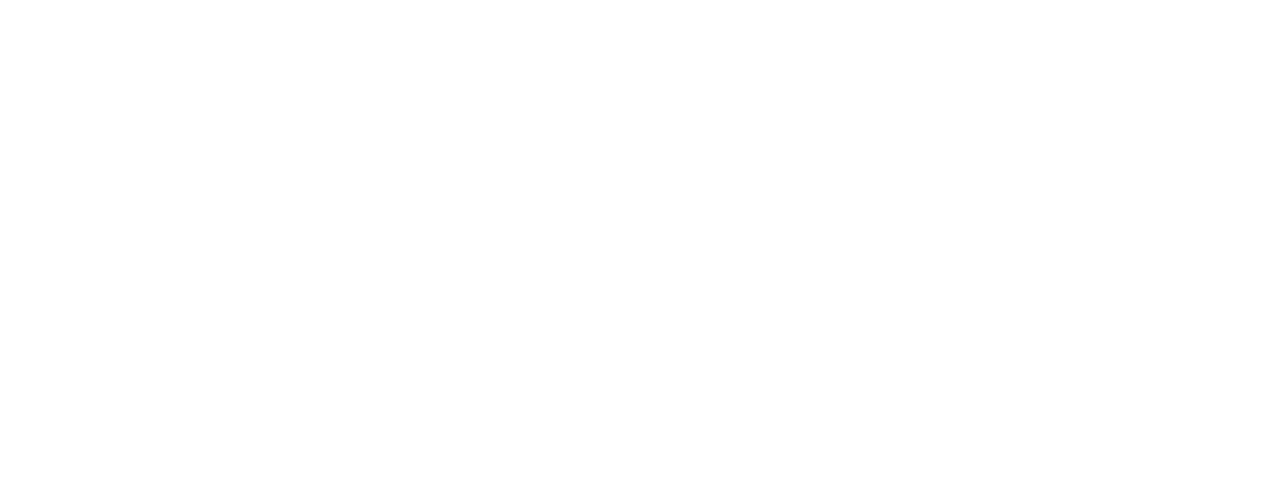
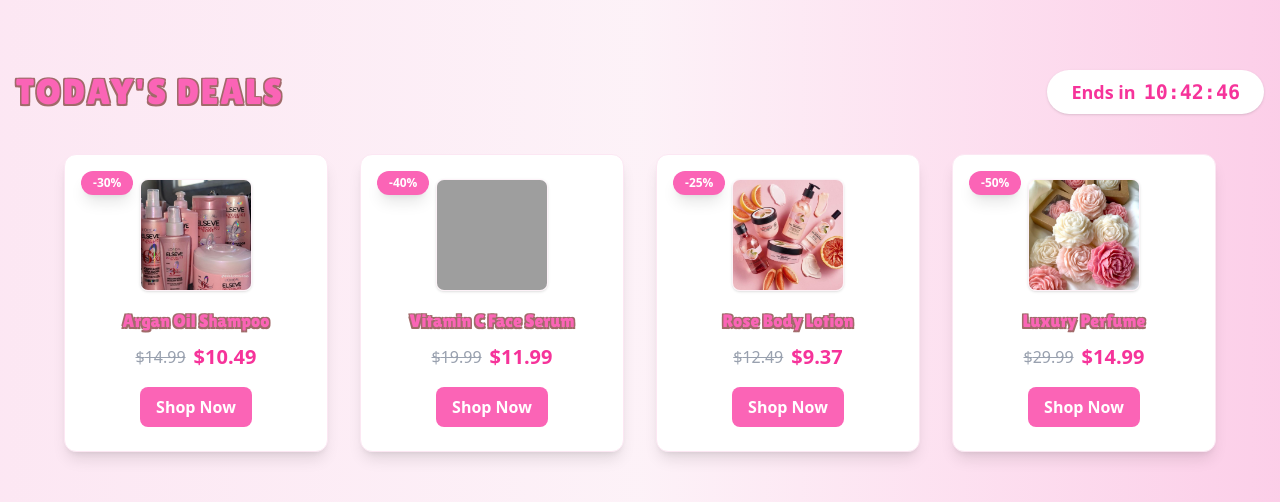
Before and after one commit to IKRAMLE/Ecommerce, a React (Vite) app: page / in a window 1280 px wide. Shown: the part 2102-2604 px from the top of the page. Before the commit the page ends 2004 px from the top, so only its background shows below. Built offline with nearby package versions, Linux system fonts and the light colour scheme; grey boxes are pictures that could not be loaded.

Commit message:
updates for the Products cards

```diff
--- a/src/Components/HomePage/Products.tsx
+++ b/src/Components/HomePage/Products.tsx
@@ -68,7 +68,7 @@
         <div className="relative max-w-6xl mx-auto flex items-center">
           <button
             onClick={prev}
-            className="absolute left-0 z-10 bg-pink-400 hover:bg-pink-500 text-white p-3 rounded-full shadow transition-all duration-300 -ml-5"
+            className="absolute left-0 z-10 bg-pink-400 hover:bg-pink-500 text-white p-3 rounded-full shadow transition-all duration-300 -ml-20"
             aria-label="Previous"
           >
             <FaChevronLeft className="w-6 h-6 " />
@@ -77,12 +77,12 @@
             {visibleProducts.map(product => (
               <div
                 key={product.id}
-                className="bg-white rounded-xl border border-pink-100 shadow hover:shadow-lg transition-all flex flex-col items-center p-6 relative group min-w-[220px] max-w-xs"
+                className="bg-white rounded-xl border border-pink-100 shadow hover:shadow-lg transition-all flex flex-col items-center p-6 relative group min-w-[300px] max-w-md"
               >
                 <img
                   src={product.image}
                   alt={product.name}
-                  className="w-32 h-32 object-cover rounded-lg mb-4 border border-pink-50 shadow-sm"
+                  className="w-56 h-56 object-cover rounded-lg mb-8 border border-pink-50 shadow-sm"
                 />
                 <h3 className="font-lilita text-xl text-pink-400 mb-2 text-center">{product.name}</h3>
                 <div className="text-lg font-semibold text-gray-700 mb-4">${product.price.toFixed(2)}</div>
@@ -95,7 +95,7 @@
           </div>
           <button
             onClick={next}
-            className="absolute right-0 z-10 bg-pink-400 hover:bg-pink-500 text-white p-3 rounded-full shadow transition-all duration-300 -mr-5"
+            className="absolute right-0 z-10 bg-pink-400 hover:bg-pink-500 text-white p-3 rounded-full shadow transition-all duration-300 -mr-20"
             aria-label="Next"
           >
             <FaChevronRight className="w-6 h-6" />
--- /dev/null
+++ b/src/Components/HomePage/Promotions.tsx
@@ -0,0 +1,105 @@
+import React, { useEffect, useState } from 'react';
+
+const deals = [
+  {
+    id: 1,
+    name: 'Argan Oil Shampoo',
+    image: '/HairCare.jpg',
+    originalPrice: 14.99,
+    discount: 30, // percent
+  },
+  {
+    id: 2,
+    name: 'Vitamin C Face Serum',
+    image: '/FaceCare.jpg',
+    originalPrice: 19.99,
+    discount: 40,
+  },
+  {
+    id: 3,
+    name: 'Rose Body Lotion',
+    image: '/BodyCare.jpg',
+    originalPrice: 12.49,
+    discount: 25,
+  },
+  {
+    id: 4,
+    name: 'Luxury Perfume',
+    image: '/Fragrance&Scents.jpg',
+    originalPrice: 29.99,
+    discount: 50,
+  },
+];
+
+function getTimeLeftToMidnight() {
+  const now = new Date();
+  const midnight = new Date();
+  midnight.setHours(23, 59, 59, 999);
+  const diff = midnight.getTime() - now.getTime();
+  const hours = Math.floor(diff / (1000 * 60 * 60));
+  const minutes = Math.floor((diff % (1000 * 60 * 60)) / (1000 * 60));
+  const seconds = Math.floor((diff % (1000 * 60)) / 1000);
+  return { hours, minutes, seconds };
+}
+
+const Promotions: React.FC = () => {
+  const [timeLeft, setTimeLeft] = useState(getTimeLeftToMidnight());
+
+  useEffect(() => {
+    const timer = setInterval(() => {
+      setTimeLeft(getTimeLeftToMidnight());
+    }, 1000);
+    return () => clearInterval(timer);
+  }, []);
+
+  return (
+    <section className="py-12 md:py-20 bg-gradient-to-r from-pink-100 via-pink-50 to-pink-200">
+      <div className="container mx-auto px-4">
+        <div className="flex flex-col md:flex-row md:items-center md:justify-between mb-10">
+          <h2 className="font-lilita text-3xl md:text-4xl text-pink-400 uppercase tracking-wider mb-4 md:mb-0 ">
+            Today's Deals
+          </h2>
+          <div className="flex items-center gap-2 text-lg font-semibold text-pink-500 bg-white rounded-full px-6 py-2 shadow">
+            <span>Ends in</span>
+            <span className="font-mono text-xl">
+              {String(timeLeft.hours).padStart(2, '0')}:
+              {String(timeLeft.minutes).padStart(2, '0')}:
+              {String(timeLeft.seconds).padStart(2, '0')}
+            </span>
+          </div>
+        </div>
+        <div className="grid grid-cols-1 sm:grid-cols-2 md:grid-cols-4 gap-8 max-w-6xl mx-auto">
+          {deals.map(deal => {
+            const discountedPrice = (deal.originalPrice * (1 - deal.discount / 100)).toFixed(2);
+            return (
+              <div
+                key={deal.id}
+                className="relative bg-white rounded-xl border border-pink-100 shadow-lg p-6 flex flex-col items-center group overflow-hidden hover:scale-105 transition-transform duration-300"
+              >
+                {/* Discount Badge */}
+                <span className="absolute top-4 left-4 bg-pink-400 text-white text-xs font-bold px-3 py-1 rounded-full shadow-lg z-10">
+                  -{deal.discount}%
+                </span>
+                <img
+                  src={deal.image}
+                  alt={deal.name}
+                  className="w-28 h-28 object-cover rounded-lg mb-4 border border-pink-50 shadow-sm"
+                />
+                <h3 className="font-lilita text-lg text-pink-400 mb-2 text-center">{deal.name}</h3>
+                <div className="flex items-center gap-2 mb-2">
+                  <span className="text-gray-400 line-through text-base">${deal.originalPrice.toFixed(2)}</span>
+                  <span className="text-pink-500 text-xl font-bold">${discountedPrice}</span>
+                </div>
+                <button className="mt-2 bg-pink-400 hover:bg-pink-500 text-white px-4 py-2 rounded-lg font-semibold transition">
+                  Shop Now
+                </button>
+              </div>
+            );
+          })}
+        </div>
+      </div>
+    </section>
+  );
+};
+
+export default Promotions;
--- a/src/Pages/HomePage.tsx
+++ b/src/Pages/HomePage.tsx
@@ -2,6 +2,7 @@
 import HeroSection from "../Components/HomePage/HeroSection"
 import Categories from "../Components/HomePage/Categories"
 import Products from "../Components/HomePage/Products"
+import Promotions from "../Components/HomePage/Promotions"
 
 function HomePage() {
   return (
@@ -10,6 +11,7 @@
     <HeroSection />
     <Categories />
     <Products />
+    <Promotions />
     </>
   )
 }
```
